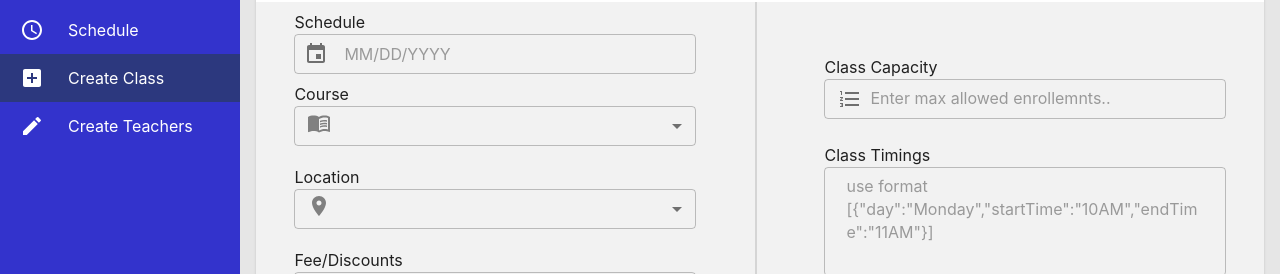
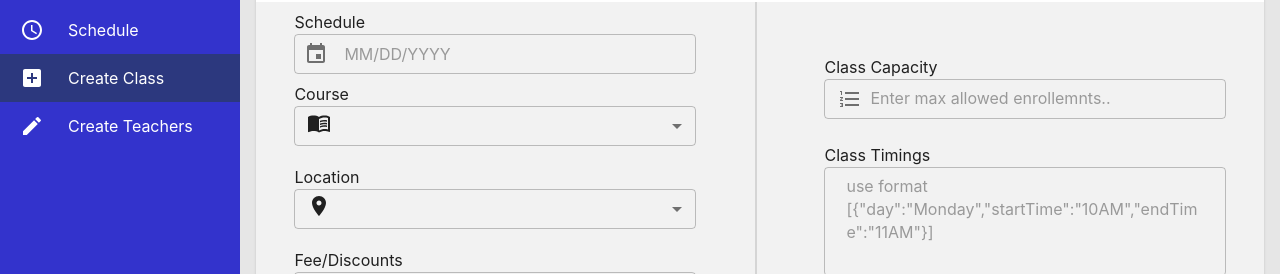
Before and after one commit to Pranavkotesh/Classes-Management-App, a React (Create React App) app in the folder web/classes-management/: page /createclass in a window 1280 px wide. Shown: the part 211-485 px from the top of the page. Built offline with nearby package versions, Linux system fonts and the light colour scheme.

Commit message:
-changes

```diff
--- a/web/classes-management/src/features/classessummary/ClassesSummary.jsx
+++ b/web/classes-management/src/features/classessummary/ClassesSummary.jsx
@@ -83,7 +83,7 @@ const ClassesSummary = ({onClick}) => {
                   <AppTable
                     titles={classesSummary}
                     color='#bfbfbf'
-                    border="2px solid "
+                    border="2px solid rgb(217,217,217)"
                   />
                 </Grid>
               </AppCard>
--- a/web/classes-management/src/features/createclass/CreateClass.jsx
+++ b/web/classes-management/src/features/createclass/CreateClass.jsx
@@ -212,7 +212,7 @@ const CreateClass = ({onClick}) => {
                           onBlur={handleBlur}
                           menuItems={courseArr}
                           icon={<MenuBookIcon />}
-                          color="#808080"
+                          color='primary.icon'
                           value={values.course}
                           errorText={
                             errors.course && touched.course && errors.course
@@ -230,7 +230,7 @@ const CreateClass = ({onClick}) => {
                           placeholder="Select Location "
                           menuItems={locationArr}
                           icon={<LocationOnIcon />}
-                          color="#808080"
+                          color='primary.icon'
                           errorText={
                             errors.location &&
                             touched.location &&
--- a/web/classes-management/src/shared/components/app-main-bar/AppMainBar.jsx
+++ b/web/classes-management/src/shared/components/app-main-bar/AppMainBar.jsx
@@ -90,7 +90,7 @@ function AppMainBar({
                 className={`${classes.menuButton} ${
                   open && classes.menuButtonHidden
                 }`}
-                sx={{color:'#3333cc'}}
+                sx={{color:'primary.openIcon'}}
               >
                 <SortIcon />
               </IconButton>
@@ -125,6 +125,7 @@ function AppMainBar({
                   onChange={onSchoolChange}
                   width={180}
                   height={35}
+
                 />
               </Box>
               <Box sx={{ paddingLeft: 2 }}>
--- a/web/classes-management/src/styles.js
+++ b/web/classes-management/src/styles.js
@@ -33,8 +33,9 @@ export const THEME = createTheme({
     primary: {
       500: "#6666ff",
       add: "#6666ff",
-      icon:'#fff',
-      switchMode:'white'
+      // iconColor:'#fff',
+      switchMode:'white',
+      openIcon:'#4747d1'
     },
     secondary: {
       main: "#8c8c8c",
@@ -81,8 +82,9 @@ export const lTHEME = createTheme({
     primary: {
       500: "#3f51b5",
       add: "#6666ff",
-      icon:'#808080',
-      switchMode:'#ffcc00'
+      // iconColor:'#808080',
+      switchMode:'#ffcc00',
+      openIcon:'#3333cc'
     },
     secondary: {
       main: "#009de1",
```
